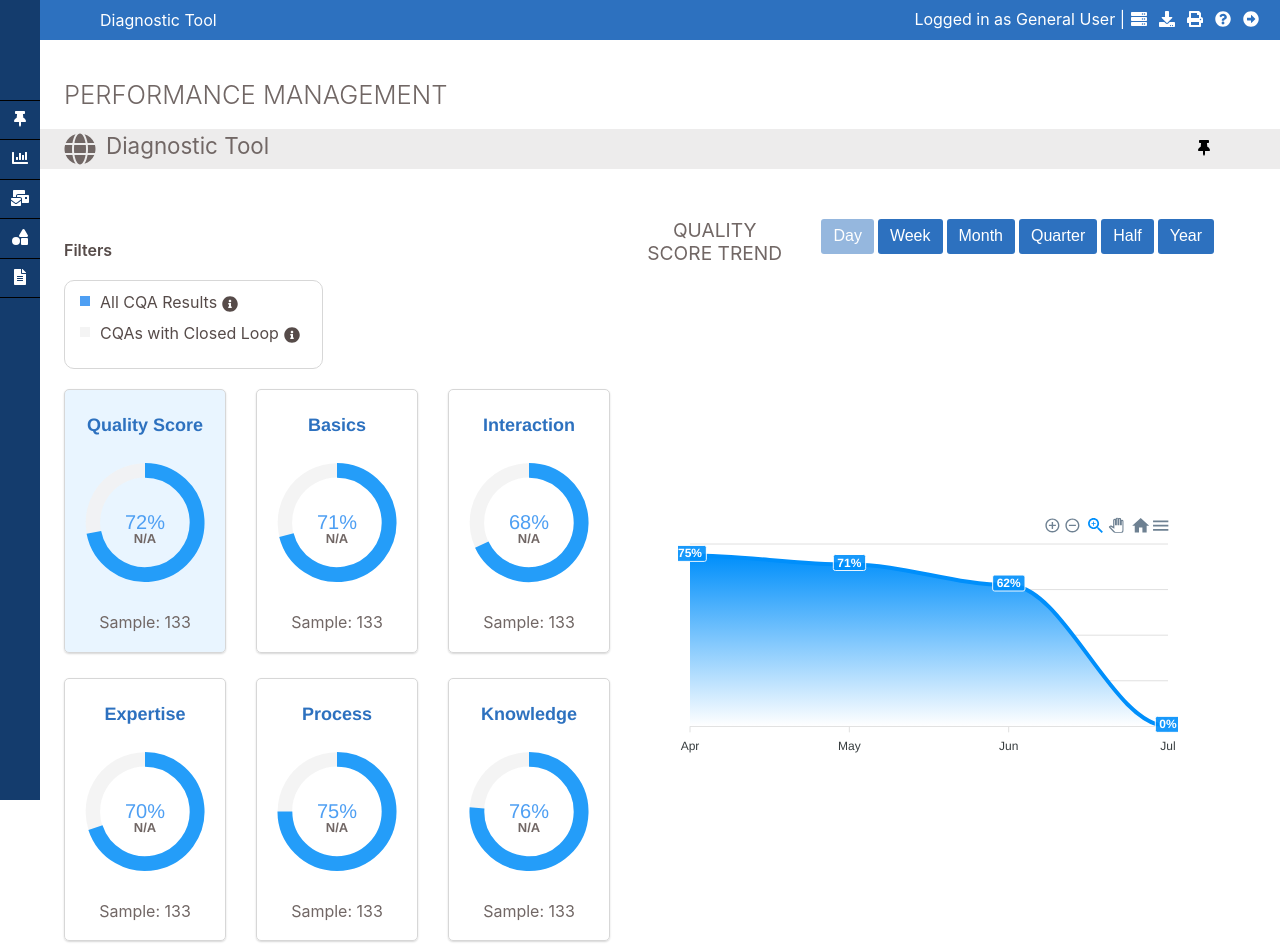
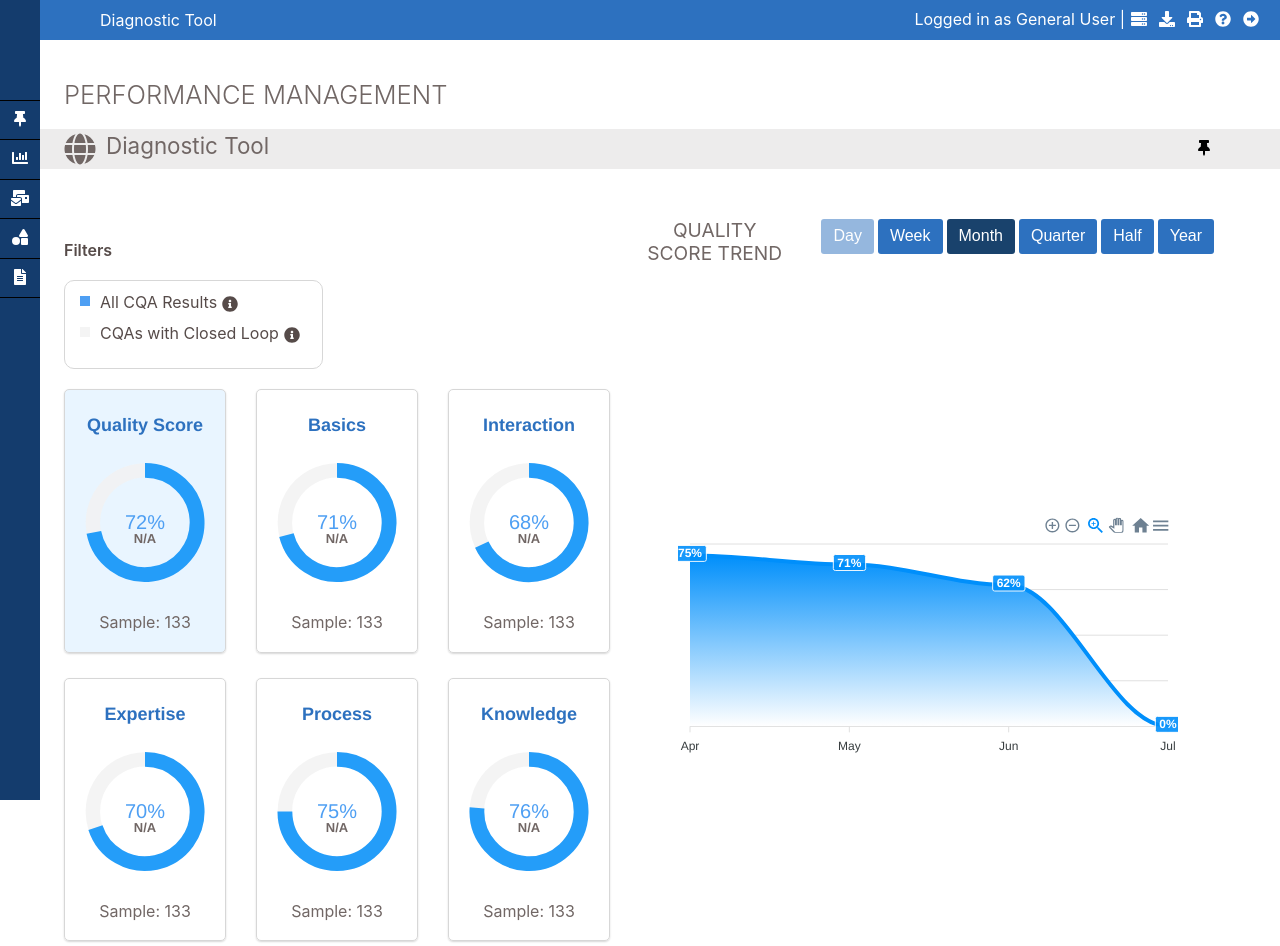
Before and after one commit to anhthuydang/perfomance-management-tool, a React (Create React App) app: page / in a window 1280 px wide. Built offline with nearby package versions, Linux system fonts and the light colour scheme.

Commit message:
refactored buttonsFunction

```diff
--- a/src/components/areaChartText/AreaChartText.js
+++ b/src/components/areaChartText/AreaChartText.js
@@ -2,18 +2,18 @@ import React, { Component } from 'react';
 import './AreaChartText.css';
 
 class AreaChartText extends Component {
+    constructor() {
+    super();
+        this.state = {
+            buttons : ["Day", "Week", "Month", "Quarter", "Half", "Year"],
+            clickedButton: 2, //2 is index of month, make month the default clicked button
+        }
+    }
 
-    //NEED TO REFACTOR THIS FUNCTION! Use state instead of manipulating DOM directly!
-    changeColor = (e) => {
-        console.log(e.target.textContent)
-        //remove background color of the previously clicked button
-        const clickedButton = document.querySelector(".clickedButton");
-        if (clickedButton !== null) {
-            clickedButton.classList.remove("clickedButton");
-        }
-        //change background color of the clicked button
-        const newButton = e.currentTarget;
-        newButton.classList.add("clickedButton");
+    changeColor = (i) => {
+        this.setState({
+            clickedButton: i,
+        })
     }
 
     render() {
@@ -21,24 +21,17 @@ class AreaChartText extends Component {
             <div className="areaText">
                 <h3>{this.props.chosenObject} Trend</h3>
                 <ul>
-                <li>
-                    <button onClick={this.changeColor}>Day</button>
-                </li>
-                <li>
-                    <button onClick={this.changeColor}>Week</button>
-                </li>
-                <li>
-                    <button onClick={this.changeColor}>Month</button>
-                </li>
-                <li>
-                    <button onClick={this.changeColor}>Quarter</button>
-                </li>
-                <li>
-                    <button onClick={this.changeColor}>Half</button>
-                </li>
-                <li>
-                    <button onClick={this.changeColor}>Year</button>
-                </li>
+                    {this.state.buttons.map((button, i) => {
+                        return(
+                            <li>
+                                <button
+                                className={i === this.state.clickedButton ? "clickedButton" : null}
+                                onClick={() => this.changeColor(i)} >
+                                    {button}
+                                </button>
+                            </li>
+                        )
+                    })}
                 </ul>
             </div>
         )
--- a/src/components/main/Main.js
+++ b/src/components/main/Main.js
@@ -248,7 +248,7 @@ componentDidMount() {
 // function to update area chart and change background color of the clicked circle chart
 updateChart = (chosenObj) => {
 
-   //set states to change background color of the clicked circle chart
+   //set state to change background color of the clicked circle chart
    this.setState({
       circleId: chosenObj,
    })
```
